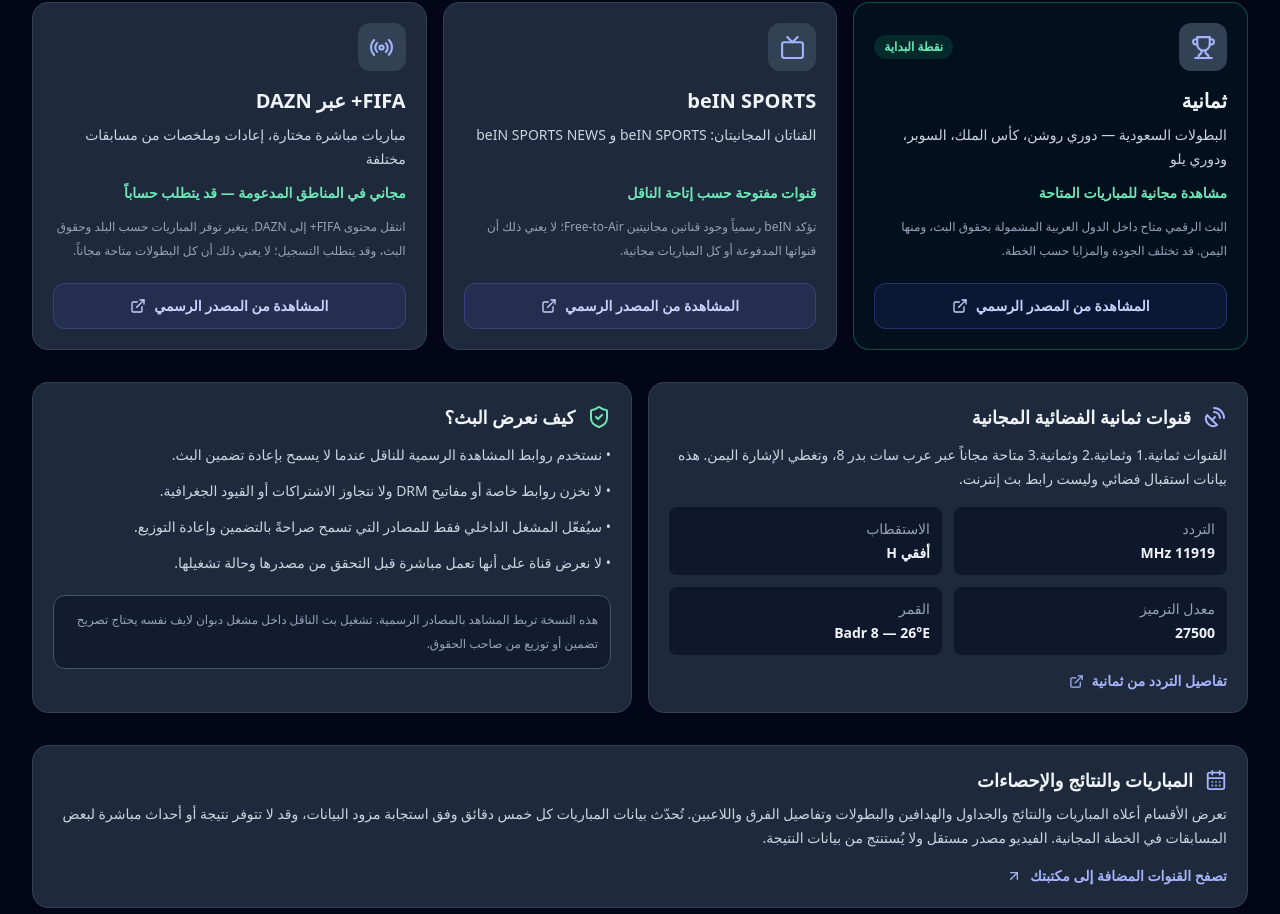
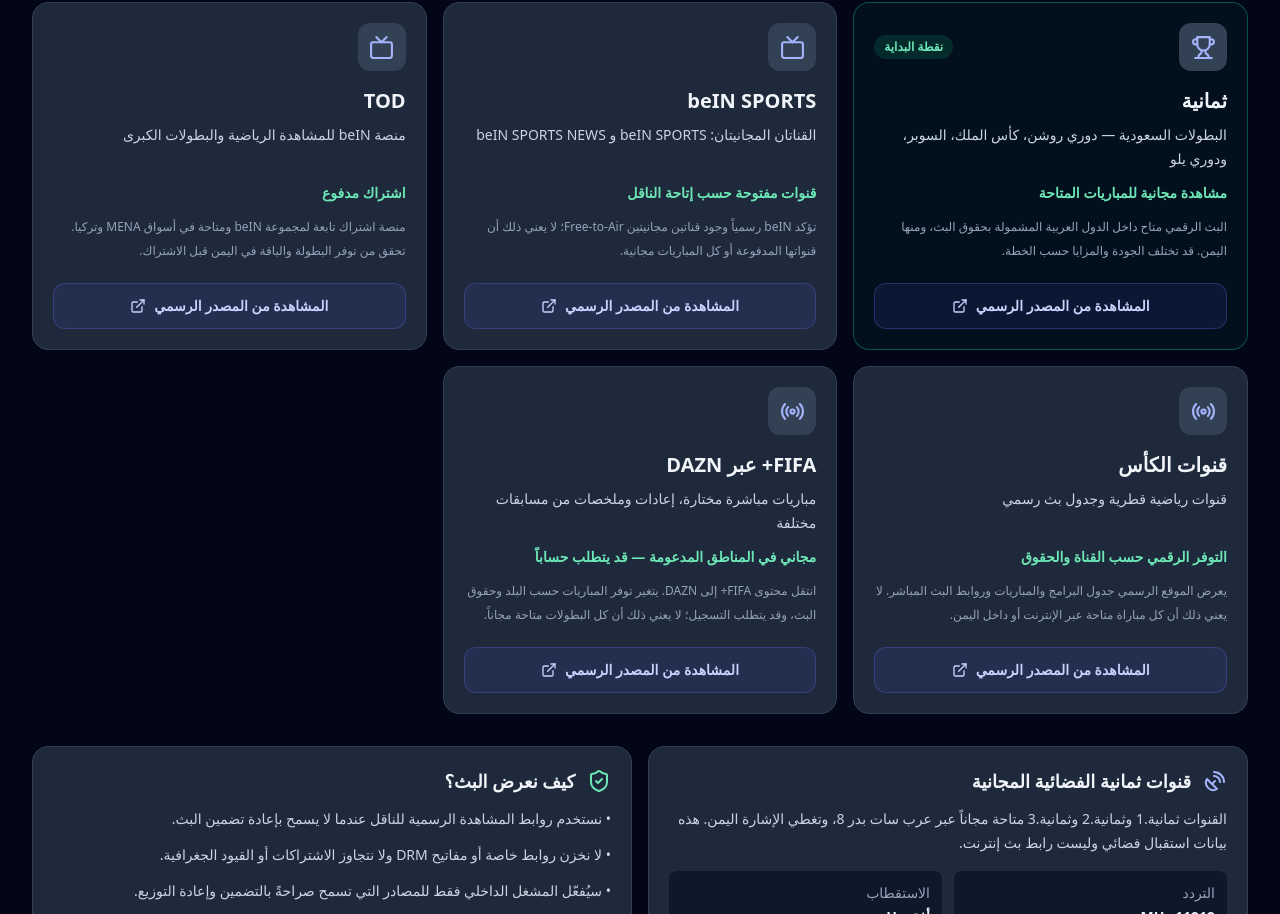
Before and after one commit to mghalaosimi-web/debwan-live, a Next.js app in the folder frontend/: page /football in a window 1280 px wide. Shown: the part 3000-3914 px from the top of the page. Built offline with nearby package versions, Linux system fonts and the light colour scheme; no server answers.

Commit message:
feat(football): add TOD and Al Kass official destinations

```diff
--- a/frontend/src/app/(user)/football/page.tsx
+++ b/frontend/src/app/(user)/football/page.tsx
@@ -37,6 +37,24 @@ const officialSources = [
     icon: Tv,
     featured: false,
     note: "تؤكد beIN رسمياً وجود قناتين مجانيتين Free-to-Air؛ لا يعني ذلك أن قنواتها المدفوعة أو كل المباريات مجانية.",
+  },
+  {
+    name: "TOD",
+    subtitle: "منصة beIN للمشاهدة الرياضية والبطولات الكبرى",
+    access: "اشتراك مدفوع",
+    href: "https://www.tod.tv/",
+    icon: Tv,
+    featured: false,
+    note: "منصة اشتراك تابعة لمجموعة beIN ومتاحة في أسواق MENA وتركيا. تحقق من توفر البطولة والباقة في اليمن قبل الاشتراك.",
+  },
+  {
+    name: "قنوات الكأس",
+    subtitle: "قنوات رياضية قطرية وجدول بث رسمي",
+    access: "التوفر الرقمي حسب القناة والحقوق",
+    href: "https://www.alkass.net/tvguide",
+    icon: Radio,
+    featured: false,
+    note: "يعرض الموقع الرسمي جدول البرامج والمباريات وروابط البث المباشر. لا يعني ذلك أن كل مباراة متاحة عبر الإنترنت أو داخل اليمن.",
   },
   {
     name: "FIFA+ عبر DAZN",
```
